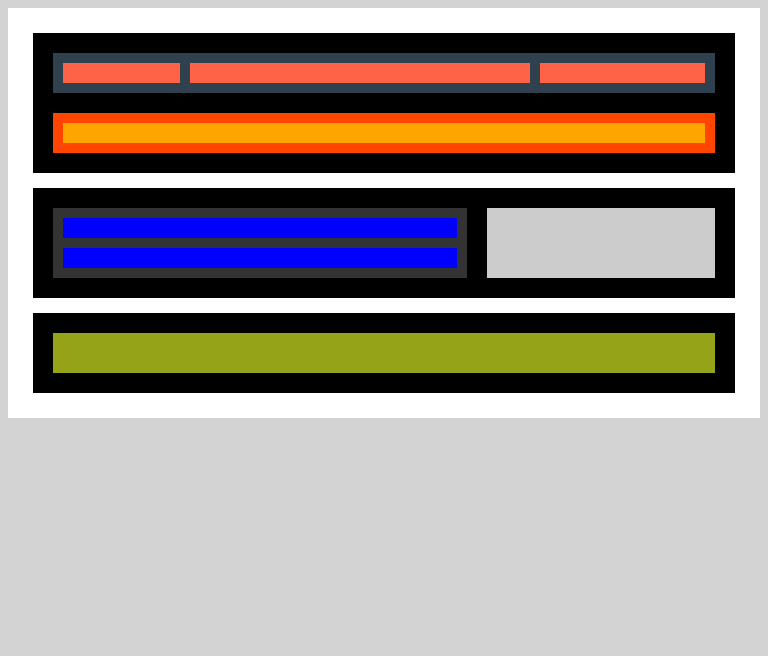
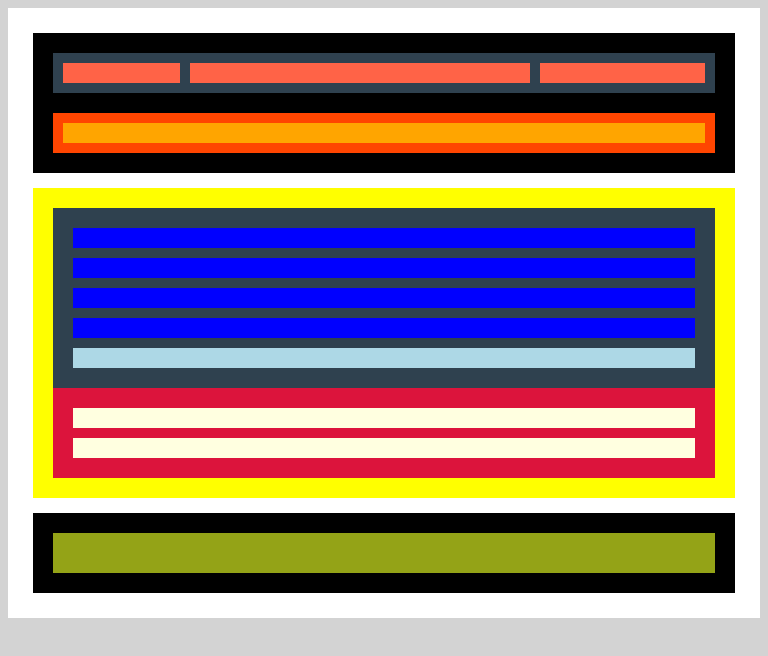
Before and after one commit to Ezequiel-MO/S1Flex, a plain HTML site: page Nivell3/index.html in a window 768 px wide. Drawn offline with Linux system fonts and the light colour scheme.

Commit message:
ADD: Solution to Exercise 6

```diff
--- a/Nivell3/index.html
+++ b/Nivell3/index.html
@@ -8,6 +8,7 @@
     <title>Nivell 1</title>
 </head>
 <body>
+
     <section>
         <div class="container">
             <div class="upper">
@@ -22,22 +23,20 @@
             </div>
             <div class="middle">
                 <div class="item3 middle-item middleLeft-container">
-                    <div class="item31 middleLeft-item middleLeft-up">
-                        <div class="bars-left">
-                            <div class="bar-blue"></div>
-                            <div class="bar-blue"></div>
-                        </div>
-                        <div class="bars-right">
-                            <div class="bar-blue"></div>
-                            <div class="bar-blue"></div>
-                        </div>
-                    </div>
-                    <div class="item32 middleLeft-item middleLeft-down">
+                    <div class="middleLeft-item bar-container">
+                            <div class="item3111 leftBar-item"></div>
+                            <div class="item3112 leftBar-item"></div>
+                            <div class="item3113 leftBar-item"></div>
+                            <div class="item3114 leftBar-item"></div>
+                            <div class="item3115 leftBar-item"></div>
                     </div>
                 </div>
                 <div class="item4 middle-item middleRight-container">
-                    <div class="bar-yellow "></div>
-                    <div class="bar-yellow"></div>
+                    <div class="middleLeft-item bar-container">
+                        <div class="item3116 rightBar-item"></div>
+                        <div class="item3117 rightBar-item"></div>
+                    </div>
+
                 </div>
             </div>
             <div class="lower">
--- a/Nivell3/styles copy.css
+++ /dev/null
@@ -1,168 +0,0 @@
-body{
-    background-color: #d3d3d3 ;
-}
-
-.container{
-    background-color: #fff ;
-    max-width: 1200px;
-    margin: 0 auto;
-    display: grid;
-}
-
-.upper, .middle, .lower{
-    border: 15px solid black;
-    margin: 10px 0;
-}
-
-.upper{
-    background-color: #ff5733;
-}
-.upperUpper{
-    display: flex;
-    align-items: center;
-    background-color: #2f414f;
-    border-bottom: 10px solid black;
-}
-
-.upperUpper-left, .upperUpper-center, .upperUpper-right{
-    height: 20px;
-    background-color: tomato;
-    margin: 15px;
-}
-
-.upperUpper-left, .upperUpper-right{
-    flex: 0.25;
-}
-
-.upperUpper-center{
-    flex: 0.5;
-}
-
-.upperLower{
-    margin: 15px;
-
-}
-
-.upperLower-center{
-    background-color: orange;
-    height: 20px;
-}
-
-.middle{
-    display: flex;
-    background-color:#2f414f ;
-}
-
-.middleLeft{
-    flex: 0.7;
-    display: flex;
-    flex-direction: column;
-
-}
-
-.middleRight{
-    flex: 0.3;
-}
-
-.middleLeft-up, .middleLeft-down{
-    margin: 10px 0 7.5px 0 ;
-}
-
-.middleLeft-up{
-    display: flex;
-}
-
-.middleLeft-down{
-    background-color: lightblue;
-    height: 20px;
-    margin: 0 10px 10px 10px;
-}
-
-.bars-left, .bars-right{
-    flex: 0.5;
-}
-
-.bar-blue{
-   height: 20px;
-   background-color: blue;
-   margin: 15px 10px 15px;
-}
-
-.middleRight{
-    background-color: tomato;
-    border-left: 20px solid black;
-    padding: 10px;
-}
-
-.bar-yellow{
-    height: 20px;
-    background-color: yellow;
-    margin: 15px;
-}
-
-.lowerCenter{
-    height: 20px;
-    background-color: darkkhaki
-}
-
-@media only screen
-  and (min-width: 768px)
-  and (max-width: 1024px)
- {
-     /* For iPad: */
-   .middle{
-    border: 15px solid yellow;
-    flex-direction: column;
-   }
-
-   .middleRight{
-      border-left: none;
-      border-top: 20px solid yellow;
-   }
-
-   .bar-yellow{
-       background-color: burlywood;
-   }
-}
-
-@media only screen and (max-width: 768px) {
-    /* For mobile phones: */
-    .upper{
-        margin: 0;
-        display: flex;
-        flex-direction: column;
-    }
-    .upperLower{
-        background-color: tomato;
-    }
-    .upperUpper{
-        display : block;
-    }
-
-    .middle{
-        display: flex;
-        flex-direction: column;
-        border: 15px solid yellow;
-    }
-    .middleRight{
-        border-left: 0;
-        border-top: 20px solid yellow;
-    }
-    .middleLeft{
-        display: flex;
-        flex-direction: column;
-    }
-
-    .middleLeft-up{
-        display: flex;
-        flex-direction: column;
-    }
-
-    .bars-left{
-        margin-bottom: -10px;
-    }
-
-    .bar-yellow{
-        background-color: burlywood;
-    }
-  }
--- a/Nivell3/styles.css
+++ b/Nivell3/styles.css
@@ -11,7 +11,7 @@ body{
 
 .upper, .middle, .lower{
   display: grid;
-  grid-gap: 20px;
+  gap: 20px;
   background-color: #000;
   padding: 20px;
 }
@@ -20,14 +20,9 @@ body{
     margin-top: 15px;
 }
 
-.upper-item{
-    background-color: rgba(255, 255, 255, 0.8);
-    padding: 20px;
-}
 
 .item1{
     grid-column: 1/12;
-    grid-row: 1;
 }
 
 .item2{
@@ -37,7 +32,7 @@ body{
 
 .upperUpper-container{
     display: grid;
-    grid-gap: 10px;
+    gap: 10px;
     padding: 10px;
     background-color: #2f414f;
 }
@@ -62,7 +57,6 @@ body{
 
 .upperLower-container{
     display: grid;
-    grid-gap: 10px;
     padding: 10px;
     background-color: orangered;
 }
@@ -72,27 +66,17 @@ body{
     padding: 10px;
 }
 
-.item21{
-    grid-column: 1/12;
-    grid-row: 1;
-}
-
 .middle-item{
-    background-color: rgba(255, 255, 255, 0.8);
     padding: 20px;
 }
 
-
 .item3{
     grid-column: 1/8;
-    grid-row: 1;
 }
 
 .item4{
     grid-column: 8/12;
-    grid-row: 1;
 }
-
 
 .lower-item{
     background-color: rgba(186, 204, 29, 0.8);
@@ -105,23 +89,99 @@ body{
 }
 
 .middleLeft-container{
-    display: grid;
-    grid-gap: 10px;
-    padding: 10px;
-    background-color: #333;
+    background-color: #2f414f;
 }
 
-.middleLeft-item{
+.middleRight-container{
+    background-color: crimson;
+
+}
+
+.bar-container{
+    display: grid;
+    gap: 10px;
+}
+
+.leftBar-item{
     background-color: blue;
     padding: 10px;
 }
 
-.item31{
+.rightBar-item{
+    background-color: lightyellow;
+    padding: 10px;
+}
+
+.item3111{
+    grid-column: 1/6;
+}
+
+.item3112{
+    grid-column: 1/6;
+}
+
+.item3113{
+    grid-column: 6/12;
+    grid-row: 1;
+}
+
+.item3114{
+    grid-column: 6/12;
+    grid-row: 2;
+}
+
+.item3115{
+    grid-column: 1/12;
+    grid-row: 3;
+    background-color: lightblue
+}
+
+.item3116{
     grid-column: 1/12;
     grid-row: 1;
 }
 
-.item32{
+.item3117{
     grid-column: 1/12;
     grid-row: 2;
 }
+
+
+@media only screen
+  and (min-width: 768px)
+  and (max-width: 1024px)
+ {
+     /* For iPad: */
+  .middle{
+      display: block;
+      background-color: yellow;
+  }
+}
+
+@media only screen and (max-width: 768px) {
+    .middle{
+        display: block;
+        background-color: yellow;
+    }
+    .item3111{
+        grid-column: 1/ span 12;
+        grid-row: 1;
+    }
+    .item3112{
+        grid-column: 1/ span 12;
+        grid-row: 2;
+    }
+    .item3113{
+        grid-column: 1/ span 12;
+        grid-row: 3;
+    }
+    .item3114{
+        grid-column: 1/ span 12;
+        grid-row: 4;
+    }
+    .item3115{
+        grid-column: 1/ span 12;
+        grid-row: 5;
+    }
+
+}
```
